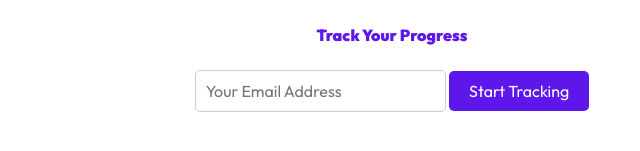
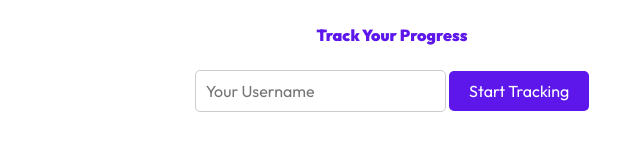
Before and after one commit to SidMirchandani/CodeJAMS, a plain HTML site: page index.html in a window 1280 px wide. Shown: the part 801-952 px from the top of the page, 248-888 px from the left. Drawn offline with Linux system fonts and the light colour scheme; a web font is replaced by a local one.

Commit message:
Update index.html

```diff
--- a/index.html
+++ b/index.html
@@ -41,7 +41,7 @@
       <section id="user-login" class="section">
         <h3>Track Your Progress</h3>
         <form id="user-form">
-          <input type="text" id="username" placeholder="Your Email Address" required>
+          <input type="text" id="username" placeholder="Your Username">
           <button type="submit">Start Tracking</button>
           <p id="user-message"></p>
         </form>
```
